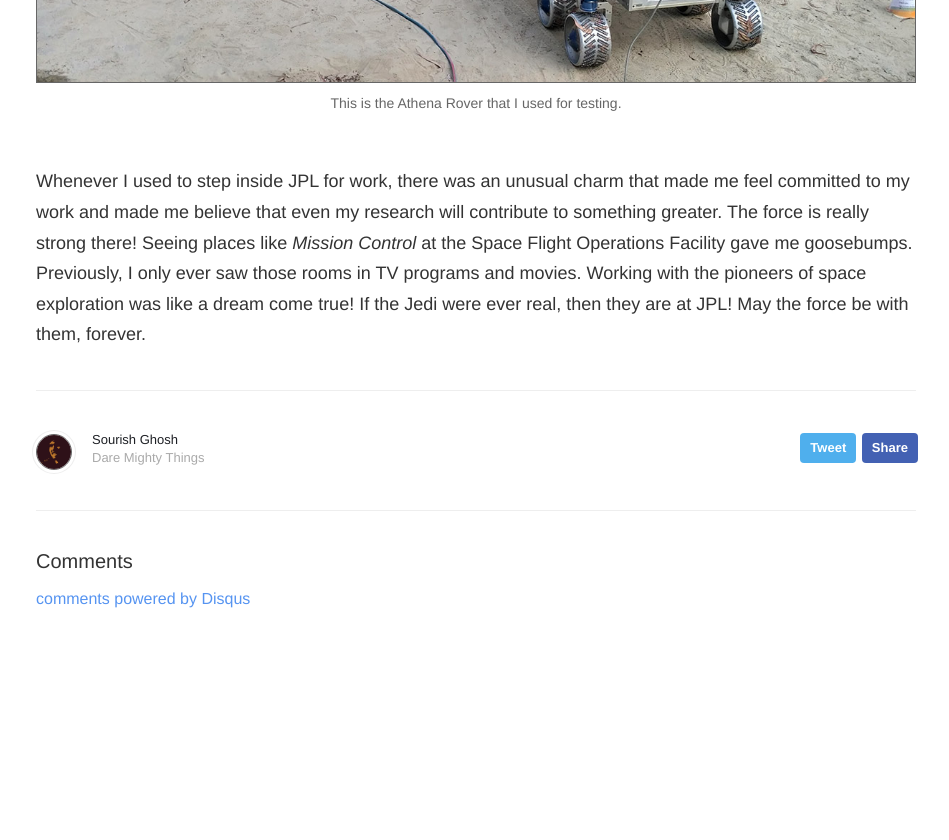
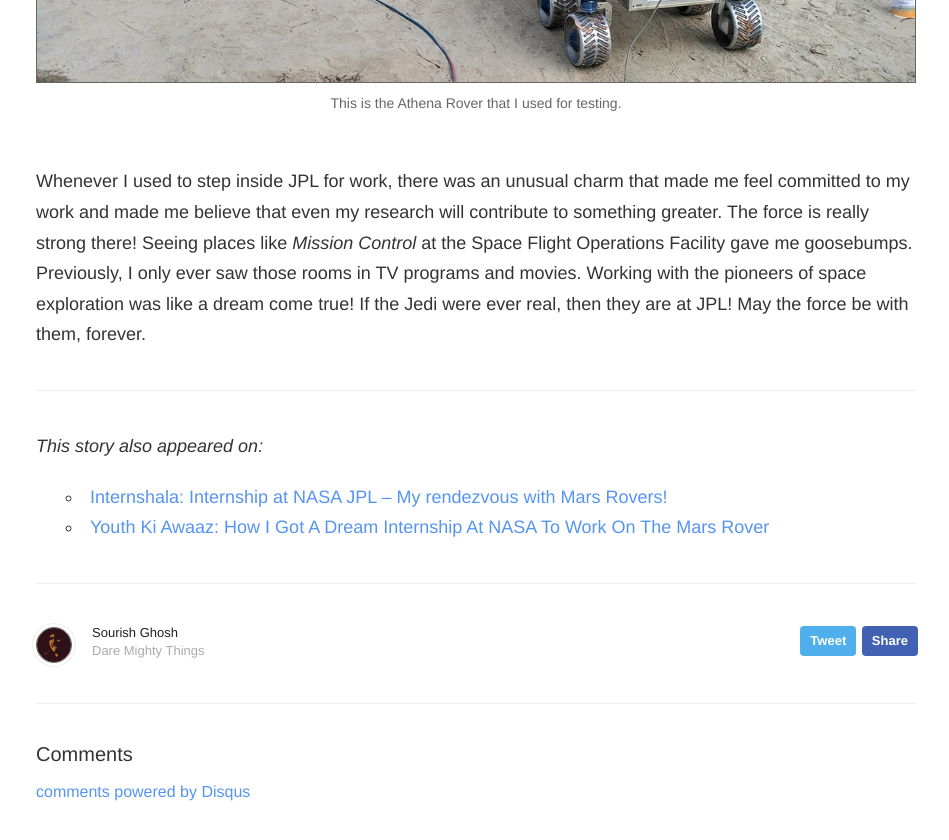
Before and after one commit to sourishg/sourishg.github.io, a Jekyll site: the page built from _posts/2017-8-25-my-nasa-jpl-internship-story.markdown, in a window 1280 px wide and 900 px high, scrolled down 4497 px. Shown: the top 840 px of the window, without its empty margins (164-1113 px from the left). Built offline with Jekyll 4.4.1, drawn with Linux system fonts in a browser that asks for light colours; nearby versions of some CDN libraries; comment, search, counter and statistics services are not loaded; before the commit the page ends 5204 px from its top, so only the background shows below that.

Commit message:
add external links of jpl story

```diff
--- a/_posts/2017-8-25-my-nasa-jpl-internship-story.markdown
+++ b/_posts/2017-8-25-my-nasa-jpl-internship-story.markdown
@@ -39,3 +39,10 @@ SURF/JVSRP was a 10 weeks internship program which was not quite long enough for
 {% include image.html images=imgs width="100%" caption="This is the Athena Rover that I used for testing." %}<br>
 
 Whenever I used to step inside JPL for work, there was an unusual charm that made me feel committed to my work and made me believe that even my research will contribute to something greater. The force is really strong there! Seeing places like *Mission Control* at the Space Flight Operations Facility gave me goosebumps. Previously, I only ever saw those rooms in TV programs and movies. Working with the pioneers of space exploration was like a dream come true! If the Jedi were ever real, then they are at JPL! May the force be with them, forever.
+
+<hr>
+
+*This story also appeared on:*
+
+- [Internshala: Internship at NASA JPL – My rendezvous with Mars Rovers!](http://blog.internshala.com/2017/09/internship-at-nasa-jpl-my-rendezvous-with-mars-rovers/)
+- [Youth Ki Awaaz: How I Got A Dream Internship At NASA To Work On The Mars Rover](https://www.youthkiawaaz.com/2017/10/internship-at-nasa-jpl-my-rendezvous-with-mars-rovers/)
```
